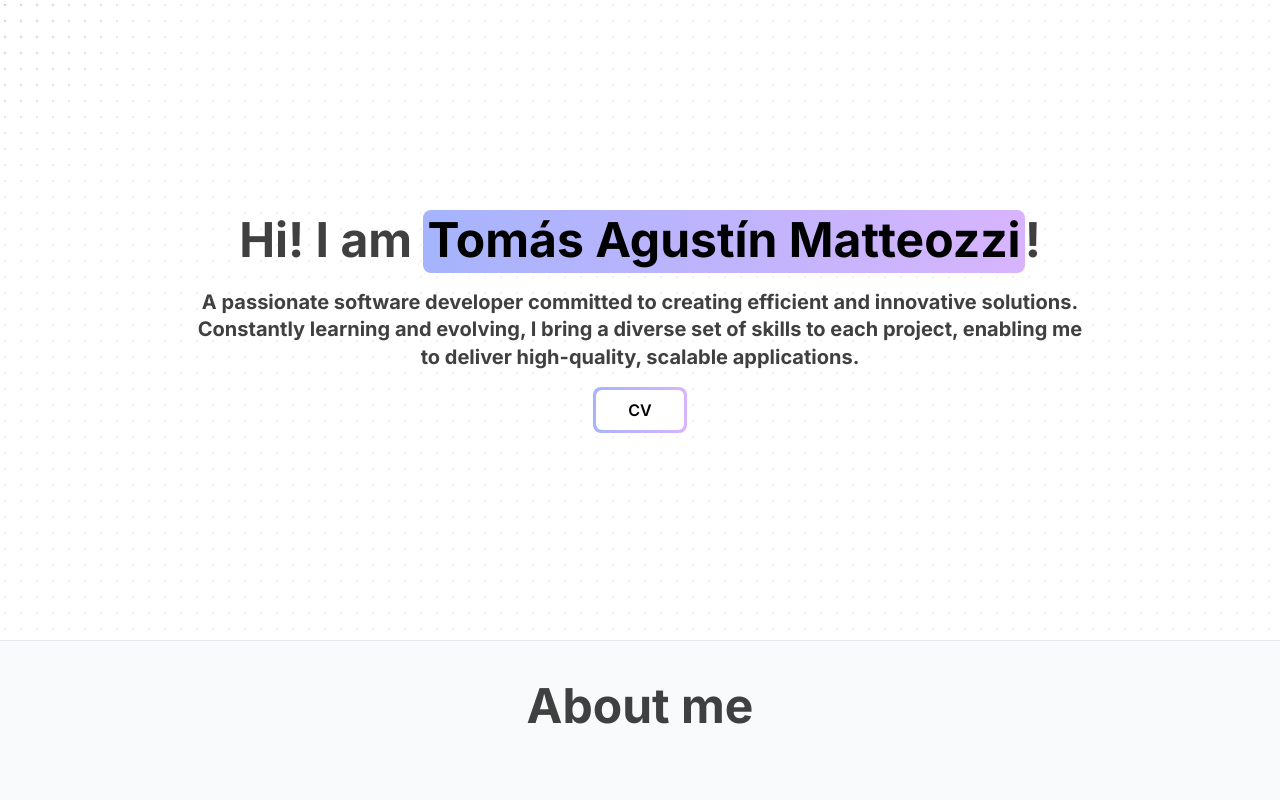
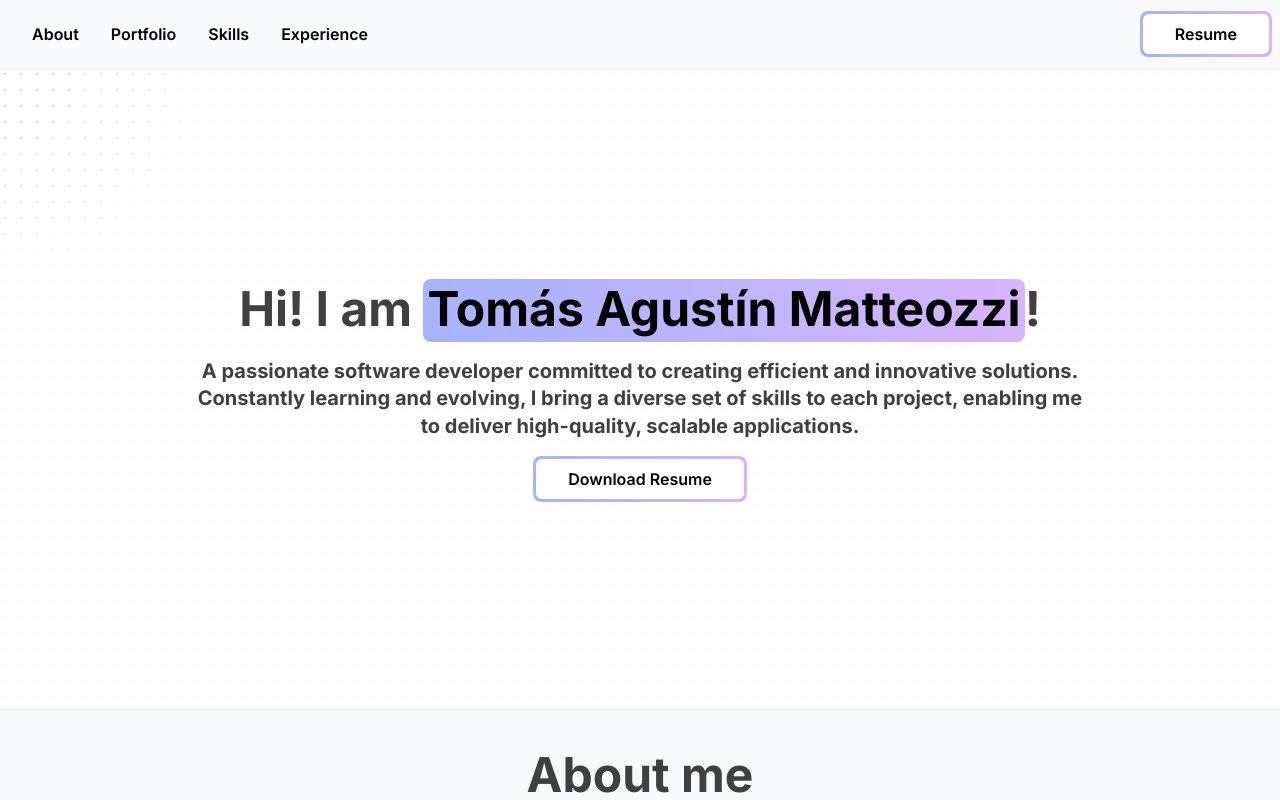
Before and after one commit to tmatteozzi/portfolio, a Next.js app: page / in a window 1280 px wide. Shown: the top 800 px of the page. Built offline with nearby package versions, Linux system fonts and the light colour scheme.

Commit message:
Navbar v1 & Layout changes

```diff
--- a/app/components/Navbar.tsx
+++ b/app/components/Navbar.tsx
@@ -1,15 +1,46 @@
-import { FloatingNav } from './ui/floating-navbar';
+import React from 'react';
+import Link from 'next/link';
 
 export default function Navbar() {
     const navItems = [
         {
             name: 'About',
             link: '#about'
+        },
+        {
+            name: 'Portfolio',
+            link: '#portfolio'
+        },
+        {
+            name: 'Skills',
+            link: '#skills'
+        },
+        {
+            name: 'Experience',
+            link: '#experience'
         }
     ];
+
     return (
-        <div>
-            <FloatingNav navItems={navItems} />
-        </div>
+        <nav className="flex justify-between items-center bg-gray-50 shadow-sm px-2 py-1.5 border-b border-gray-200">
+            <div className="ml-4 flex items-center space-x-4">
+                {navItems.map((item) => (
+                    <Link
+                        className="py-4 px-2 font-semibold text-black hover:text-indigo-300"
+                        key={item.name}
+                        href={item.link}
+                        passHref
+                    >
+                        {item.name}
+                    </Link>
+                ))}
+            </div>
+            <button className="p-[3px] relative">
+                <div className="absolute inset-0 bg-gradient-to-r from-indigo-300 to-purple-300 rounded-lg" />
+                <div className="px-8 py-2 bg-white rounded-[6px] relative group transition duration-200 text-black font-semibold hover:bg-transparent dark:text-white dark:bg-black dark:hover:text-black">
+                    Resume
+                </div>
+            </button>
+        </nav>
     );
 }
--- a/app/components/ui/floating-navbar.tsx
+++ /dev/null
@@ -1,99 +0,0 @@
-'use client';
-import React, { useState } from 'react';
-import {
-    motion,
-    AnimatePresence,
-    useScroll,
-    useMotionValueEvent
-} from 'framer-motion';
-import { cn } from '../../utils/cn';
-import Link from 'next/link';
-
-export const FloatingNav = ({
-    navItems,
-    className
-}: {
-    navItems: {
-        name: string;
-        link: string;
-        icon?: JSX.Element;
-    }[];
-    className?: string;
-}) => {
-    const { scrollYProgress } = useScroll();
-
-    const [visible, setVisible] = useState(false);
-
-    useMotionValueEvent(scrollYProgress, 'change', (current) => {
-        // Check if current is not undefined and is a number
-        if (typeof current === 'number') {
-            let direction = current - scrollYProgress.getPrevious()!;
-
-            if (scrollYProgress.get() < 0.05) {
-                setVisible(false);
-            } else {
-                if (direction < 0) {
-                    setVisible(true);
-                } else {
-                    setVisible(false);
-                }
-            }
-        }
-    });
-
-    const buttonMotionConfig = {
-        whileHover: {
-            scale: 1.05, // Cambiado a un valor más sutil
-            transition: { duration: 0.3 }
-        },
-        whileTap: {
-            scale: 0.95 // Cambiado a un valor más sutil
-        }
-    };
-
-    return (
-        <AnimatePresence mode="wait">
-            <motion.div
-                initial={{
-                    opacity: 1,
-                    y: -100
-                }}
-                animate={{
-                    y: visible ? 0 : -100,
-                    opacity: visible ? 1 : 0
-                }}
-                transition={{
-                    duration: 0.2
-                }}
-                className={cn(
-                    'flex max-w-fit fixed top-10 inset-x-0 mx-auto border border-transparent dark:border-white/[0.2] rounded-full dark:bg-black bg-white shadow-[0px_2px_3px_-1px_rgba(0,0,0,0.1),0px_1px_0px_0px_rgba(25,28,33,0.02),0px_0px_0px_1px_rgba(25,28,33,0.08)] z-[5000] pr-2 pl-8 py-2 items-center justify-center space-x-4',
-                    className
-                )}
-            >
-                {navItems.map((navItem, idx) => (
-                    <Link
-                        key={`link=${idx}`}
-                        href={navItem.link}
-                        className={cn(
-                            'font-semibold relative dark:text-neutral-50 items-center flex space-x-1 text-neutral-600 dark:hover:text-neutral-300 hover:text-neutral-500'
-                        )}
-                    >
-                        <span className="block sm:hidden">{navItem.icon}</span>
-                        <span className="hidden sm:block text-sm">
-                            {navItem.name}
-                        </span>
-                    </Link>
-                ))}
-                <motion.button
-                    {...buttonMotionConfig}
-                    className="p-[3px] relative"
-                >
-                    <div className="absolute inset-0 bg-gradient-to-r from-indigo-300 to-purple-300 rounded-full" />
-                    <div className="px-8 py-2 bg-white rounded-full relative group transition duration-200 text-black font-semibold hover:bg-transparent dark:text-white dark:bg-black dark:hover:text-black">
-                        CV
-                    </div>
-                </motion.button>
-            </motion.div>
-        </AnimatePresence>
-    );
-};
--- a/app/pages/Layout.tsx
+++ b/app/pages/Layout.tsx
@@ -31,7 +31,7 @@ export default function Layout() {
     return (
         <section
             id="layout"
-            className="h-full flex flex-col items-center justify-center"
+            className="flex flex-col items-center justify-center"
         >
             <HeroHighlight className="flex flex-col justify-center items-center">
                 <motion.div {...motionConfig} className="text-center">
@@ -59,7 +59,7 @@ export default function Layout() {
                         >
                             <div className="absolute inset-0 bg-gradient-to-r from-indigo-300 to-purple-300 rounded-lg" />
                             <div className="px-8 py-2 bg-white rounded-[6px] relative group transition duration-200 text-black font-semibold hover:bg-transparent dark:text-white dark:bg-black dark:hover:text-black">
-                                CV
+                                Download Resume
                             </div>
                         </motion.button>
                     </motion.div>
```
